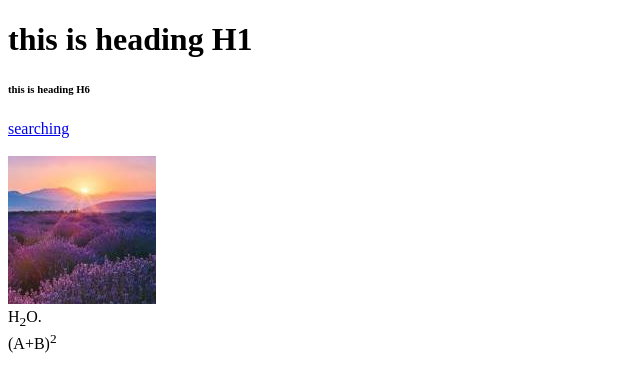
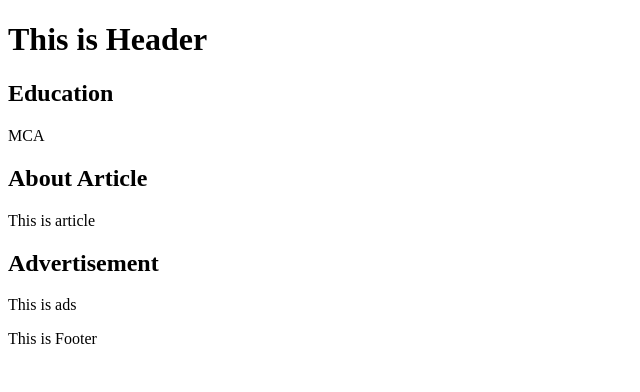
Before and after one commit to Sonukumar201995/html-practice-02, a plain HTML site: page index.html in a window 1280 px wide. Shown: the whole page, without its empty margins (0-640 px from the left). Drawn offline with Linux system fonts and the light colour scheme.

Commit message:
semantic tags in html

```diff
--- a/index.html
+++ b/index.html
@@ -3,21 +3,34 @@
 <head>
     <meta charset="UTF-8">
     <meta name="viewport" content="width=device-width, initial-scale=1.0">
-    <title>Document</title>
+    <title>Semantic HTML</title>
 </head>
 <body>
-    <!-- <p>hello world</p> -->
-     <h1>this is heading H1</h1>
-     <h6>this is heading H6</h6>
-     <a href="https://google.com">searching</a>
-     <!-- <a href="about.html">About</a> -->
-     <br><br>
-     <img src="image.jpg" alt="nature image">
-     <br>
-     H<sub>2</sub>O.
-     <br>
 
-     (A+B)<sup>2</sup>
-     <br>
+    <header>
+        <h1>This is Header</h1>
+    </header>
+
+    <main>
+        <section>
+            <h2>Education</h2>
+            <p>MCA</p>
+        </section>
+
+        <article>
+            <h2>About Article</h2>
+            <p>This is article</p>
+        </article>
+
+        <aside>
+            <h2>Advertisement</h2>
+            <p>This is ads</p>
+        </aside>
+    </main>
+
+    <footer>
+        <p>This is Footer</p>
+    </footer>
+
 </body>
 </html>
```
